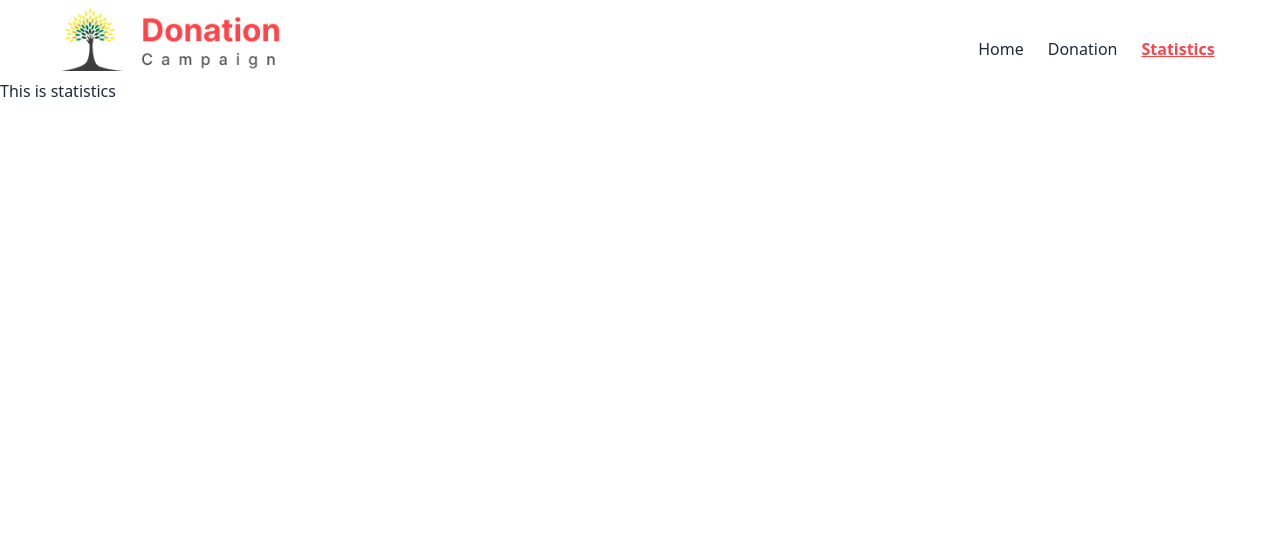
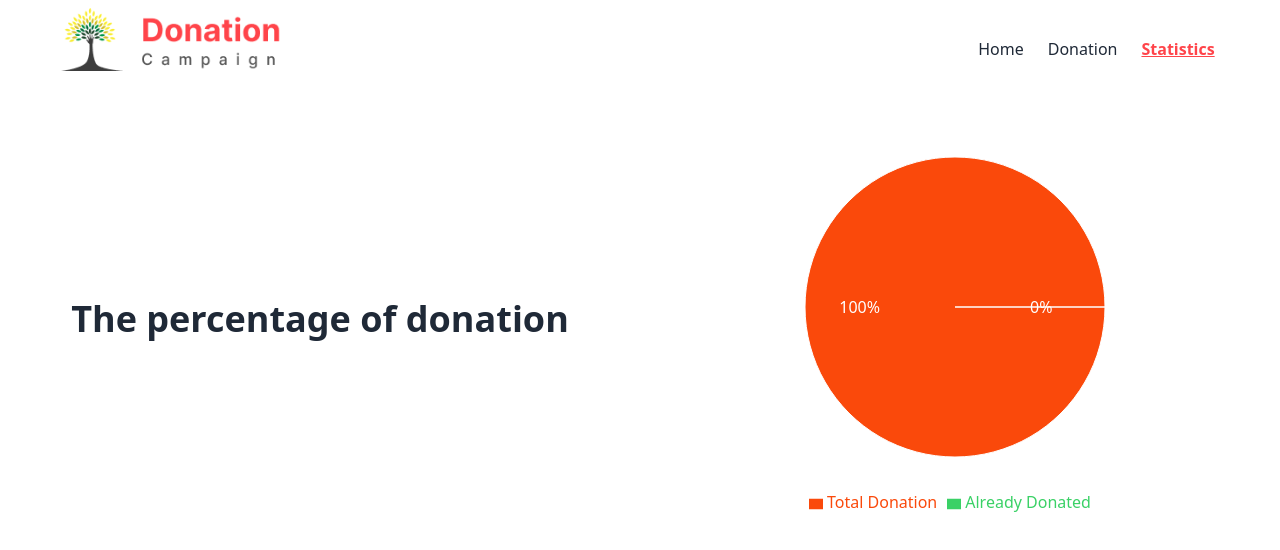
Before and after one commit to EmonHossen10/a8-donation-camping, a React (Vite) app: page /stat in a window 1280 px wide. Shown: the top 550 px of the page. Built offline with nearby package versions, Linux system fonts and the light colour scheme.

Commit message:
stastics added

```diff
--- a/package.json
+++ b/package.json
@@ -16,6 +16,7 @@
     "react-dom": "^18.2.0",
     "react-router-dom": "^6.16.0",
     "react-toastify": "^9.1.3",
+    "recharts": "^2.8.0",
     "sort-by": "^1.2.0"
   },
   "devDependencies": {
--- a/src/Components/Statistics/Statistics.jsx
+++ b/src/Components/Statistics/Statistics.jsx
@@ -1,11 +1,98 @@
-
+import React, { PureComponent } from "react";
+import { useLoaderData } from "react-router-dom";
+import {
+  PieChart,
+  Pie,
+  Sector,
+  Cell,
+  ResponsiveContainer,
+  Tooltip,
+  Legend,
+} from "recharts";
 
 const Statistics = () => {
+  const data = useLoaderData();
+  const mySavedData = JSON.parse(localStorage.getItem("item")) || [];
+
+  const showPie = [
+    { name: "Total Donation ", value: data.length - mySavedData.length },
+    { name: "Already Donated", value: mySavedData.length },
+  ];
+  const COLORS = ["#FA490B", "#3AD166"];
+  const RADIAN = Math.PI / 180;
+
+  const renderCustomizedLabel = ({
+    cx,
+    cy,
+    midAngle,
+    innerRadius,
+    outerRadius,
+    percent,
+    index,
+  }) => {
+    const radius = innerRadius + (outerRadius - innerRadius) * 0.5;
+    const x = cx + radius * Math.cos(-midAngle * RADIAN);
+    const y = cy + radius * Math.sin(-midAngle * RADIAN);
+
     return (
-        <div>
-            <h2>This is statistics </h2>
+      <text
+        x={x}
+        y={y}
+        fill="white"
+        textAnchor={x > cx ? "start" : "end"}
+        dominantBaseline="central"
+      >
+        {`${(percent * 100).toFixed(0)}%`}
+      </text>
+    );
+  };
+
+  return (
+    <>
+      <section
+        id="stat"
+        className=" content-box grid grid-cols-1 lg:grid-cols-2 items-center mt-10 "
+      >
+        <h2 className=" text-lg md:text-3xl lg:text-4xl font-bold py-5 text-center">
+          The percentage of donation
+        </h2>
+        <div style={{ width: "100%", height: "400px" }}>
+          <ResponsiveContainer>
+            <PieChart
+              width={400}
+              height={400}
+              margin={{
+                top: 5,
+                right: 30,
+                left: 20,
+                bottom: 5,
+              }}
+            >
+              <Pie
+                data={showPie}
+                cx="50%"
+                cy="50%"
+                labelLine={false}
+                label={renderCustomizedLabel}
+                outerRadius={150}
+                fill="#8884d8"
+                dataKey="value"
+              >
+                {data.map((entry, index) => (
+                  <Cell
+                    key={`cell-${index}`}
+                    fill={COLORS[index % COLORS.length]}
+                  />
+                ))}
+              </Pie>
+              <Tooltip></Tooltip>
+              <Legend />
+            </PieChart>
+          </ResponsiveContainer>
         </div>
-    );
+      </section>
+    </>
+  );
 };
 
 export default Statistics;
--- a/src/main.jsx
+++ b/src/main.jsx
@@ -38,6 +38,7 @@ const router = createBrowserRouter([
       {
         path: "/stat",
         element: <Statistics></Statistics>,
+        loader:()=>fetch("/public/data.json")
       },
     ],
   },
```
Also changed, not shown: 1 other file (tests, documents, lock files or other folders).
